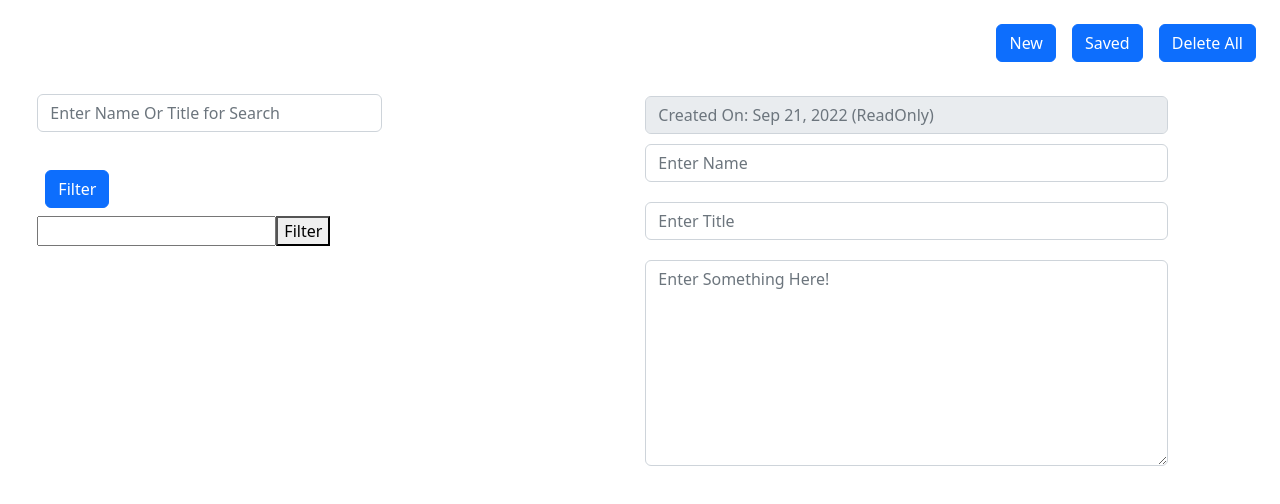
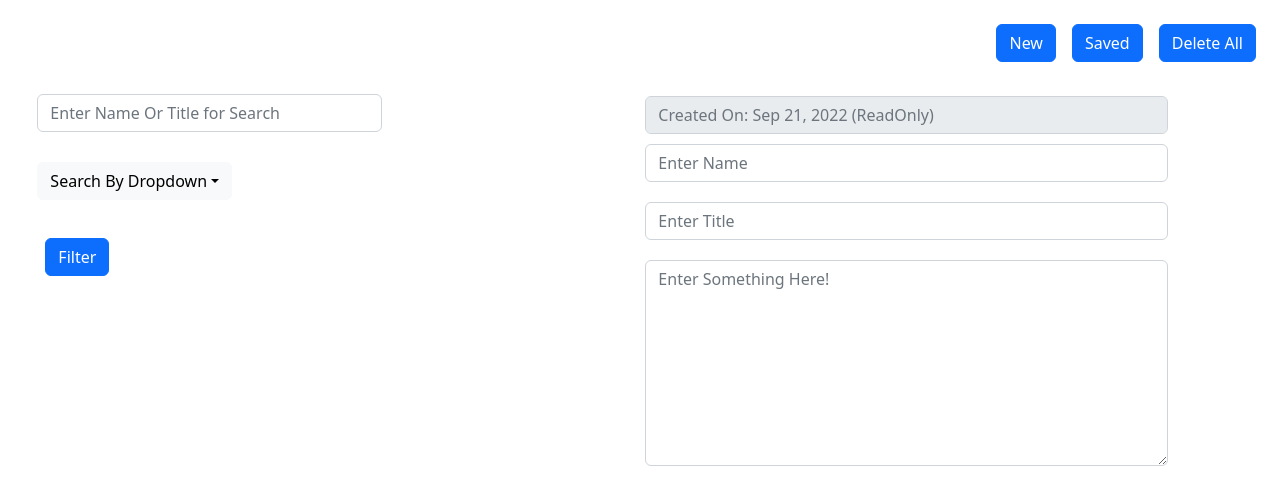
Before and after one commit to deepak5282786/React-Assignment, a React (Create React App) app: page / in a window 1280 px wide. Shown: the top 504 px of the page. Built offline with nearby package versions, Linux system fonts and the light colour scheme.

Commit message:
fixing some issue with filter and improving code readability

```diff
--- a/src/Components/CardListing/AsideContent.js
+++ b/src/Components/CardListing/AsideContent.js
@@ -1,23 +1,45 @@
-import React, { useState } from "react";
+import React, { useEffect, useState } from "react";
 import "../../App.css";
-// import { Dropdown } from "../../Common/Dropdown/Dropdown";
+import { Dropdown } from "../../Common/Dropdown/Dropdown";
 import { Input } from "../../Common/InputBox/Input";
 import { commonPlaceholder } from "../../Common/Utils/placeholder";
 import { Button } from "../../Common/Button/Button";
 import CardListings from "./CardListings";
 import { CommonStrings } from "../../Common/Utils/buttonUtils";
-// import { useDispatch } from "react-redux";
-// import { filterDataName, filterDataTitle } from "../../redux/actions/index";
+import { useSelector } from "react-redux";
 
 /**
  *
  * @returns AsideContent Is Function return Aside Component Which Contains SearchBar For Filtering And Search button and Cardlisting Component
  */
 export const AsideContent = () => {
-  const [filterInputData, setFilterInputData] = useState("");
-  // const dispatch = useDispatch();
-  const handleFilterInput = (e) => {
-    setFilterInputData(e.target.value);
+  const list = useSelector((state) => state.reducerNew.list);
+  const [filteredList, setFilteredList] = useState([]);
+  const [searchTerm, setSearchTerm] = useState("");
+  const handleSearchTerm = (e) => {
+    setSearchTerm(e.target.value);
+    onChange(e.target.value);
+  };
+
+  useEffect(() => {
+    setFilteredList(list);
+    return () => {
+      setFilteredList([]);
+    };
+  }, [list]);
+
+  const onChange = (fieldName) => {
+    if (fieldName === "" || fieldName === null) {
+      setFilteredList(list);
+    }
+    const indexes = list.filter((item, i) => {
+      return (
+        item.data.name.toLowerCase().indexOf(fieldName.toLowerCase()) !== -1 ||
+        item.data.title.toLowerCase().indexOf(fieldName.toLowerCase()) !== -1 ||
+        item.data.describe.toLowerCase().indexOf(fieldName.toLowerCase()) !== -1
+      );
+    });
+    setFilteredList(indexes);
   };
   return (
     <>
@@ -26,48 +48,21 @@ export const AsideContent = () => {
           <div className="box">
             <Input
               inputPlaceholder={commonPlaceholder.searchNameTitle}
-              inputValue={filterInputData}
-              inputChange={handleFilterInput}
+              inputValue={searchTerm}
+              inputChange={(text) => handleSearchTerm(text)}
             />
           </div>
-          {/* <div className=" mt-3 box">
+          <div className=" mt-3 box">
             <Dropdown />
-          </div> */}
-          {/* <div className="dropdown">
-            <button
-              className="btn btn-secondary dropdown-toggle"
-              type="button"
-              id="dropdownMenuButton"
-              data-toggle="dropdown"
-              aria-haspopup="true"
-              aria-expanded="false"
-            >
-              Dropdown button
-            </button>
-            <div className="dropdown-menu" aria-labelledby="dropdownMenuButton">
-              <a className="dropdown-item" href="#">
-                Action
-              </a>
-              <a className="dropdown-item" href="#">
-                Another action
-              </a>
-              <a className="dropdown-item" href="#">
-                Something else here
-              </a>
-            </div>
-          </div> */}
+          </div>
 
-          <Button btnName={CommonStrings.filter} />
-          {/* <Button
+          <Button
             btnName={CommonStrings.filter}
-            clickSave={() => dispatch(filterDataName(filterInputData))}
-          /> */}
-          {/* <Button
-            btnName={CommonStrings.filter}
-            clickSave={() => dispatch(filterDataTitle(filterInputData))}
-          /> */}
-
-          <CardListings />
+            clickSave={() => {
+              onChange(searchTerm);
+            }}
+          />
+          <CardListings filteredList={filteredList} />
         </div>
       </div>
     </>
--- a/src/Components/CardListing/CardListings.js
+++ b/src/Components/CardListing/CardListings.js
@@ -1,56 +1,15 @@
 import React, { useEffect } from "react";
-import { useState } from "react";
 import { useSelector, useDispatch } from "react-redux";
 import { deleteNew } from "../../redux/actions";
 /**
  * @returns card listing by extracting value of name,tittle,description and which contains delere button to delete indivisual items
  */
-export default function CardListings() {
-  const list = useSelector((state) => state.reducerNew.list);
-  const [filteredList, setFilteredList] = useState([]);
-  const [searchTerm, setSearchTerm] = useState("");
+export default function CardListings(props) {
   const dispatch = useDispatch();
-  const handleSearchTerm = (e) => {
-    setSearchTerm(e.target.value);
-    onChange(e.target.value);
-  };
-
-  useEffect(() => {
-    setFilteredList(list);
-    return () => {
-      setFilteredList([]);
-    };
-  }, [list]);
-
-  const onChange = (fieldName) => {
-    if (fieldName === "" || fieldName === null) {
-      setFilteredList(list);
-    }
-    const indexes = list.filter((item, i) => {
-      return (
-        item.data.name.toLowerCase().indexOf(fieldName.toLowerCase()) !== -1 ||
-        item.data.title.toLowerCase().indexOf(fieldName.toLowerCase()) !== -1 ||
-        item.data.describe.toLowerCase().indexOf(fieldName.toLowerCase()) !== -1
-      );
-    });
-    setFilteredList(indexes);
-  };
   return (
     <>
-      <input
-        type="text"
-        value={searchTerm}
-        onChange={(text) => handleSearchTerm(text)}
-      />
-      <button
-        onClick={() => {
-          onChange(searchTerm);
-        }}
-      >
-        Filter
-      </button>
-      {filteredList.length >= 0
-        ? filteredList.map((elem) => {
+      {props.filteredList.length >= 0
+        ? props.filteredList.map((elem) => {
             return (
               <div
                 className="card text-black bg-light mb-3"
```
